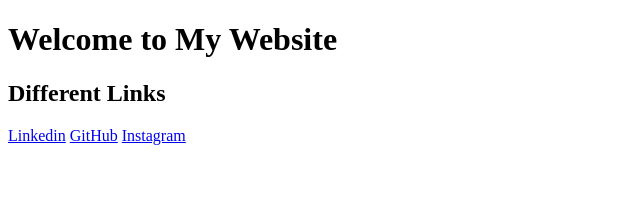
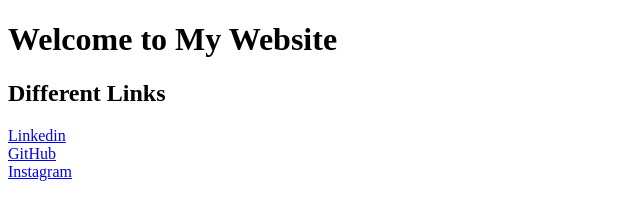
Before and after one commit to EdenBZTF/edenbruderer, a plain HTML site: page index.html in a window 1280 px wide. Shown: the whole page, without its empty margins (0-640 px from the left). Drawn offline with Linux system fonts and the light colour scheme.

Commit message:
refactor: update links in index.html

```diff
--- a/index.html
+++ b/index.html
@@ -12,9 +12,9 @@
     <main>
         <h1>Welcome to My Website</h1>
         <h2>Different Links</h2>
-        <a href="www.linkedin.com/in/eden-bruderer">Linkedin</a>
-        <a href="https://github.com/EdenBZTF">GitHub</a>
-        <a href="https://www.instagram.com/eden.bruderer/">Instagram</a>
+        <a href="www.linkedin.com/in/eden-bruderer-a40036275">Linkedin</a> <br>
+        <a href="https://github.com/EdenBZTF">GitHub</a> <br>
+        <a href="https://www.instagram.com/eden.bruderer/">Instagram</a> <br>
     </main>
   </body>
 </html>
```
